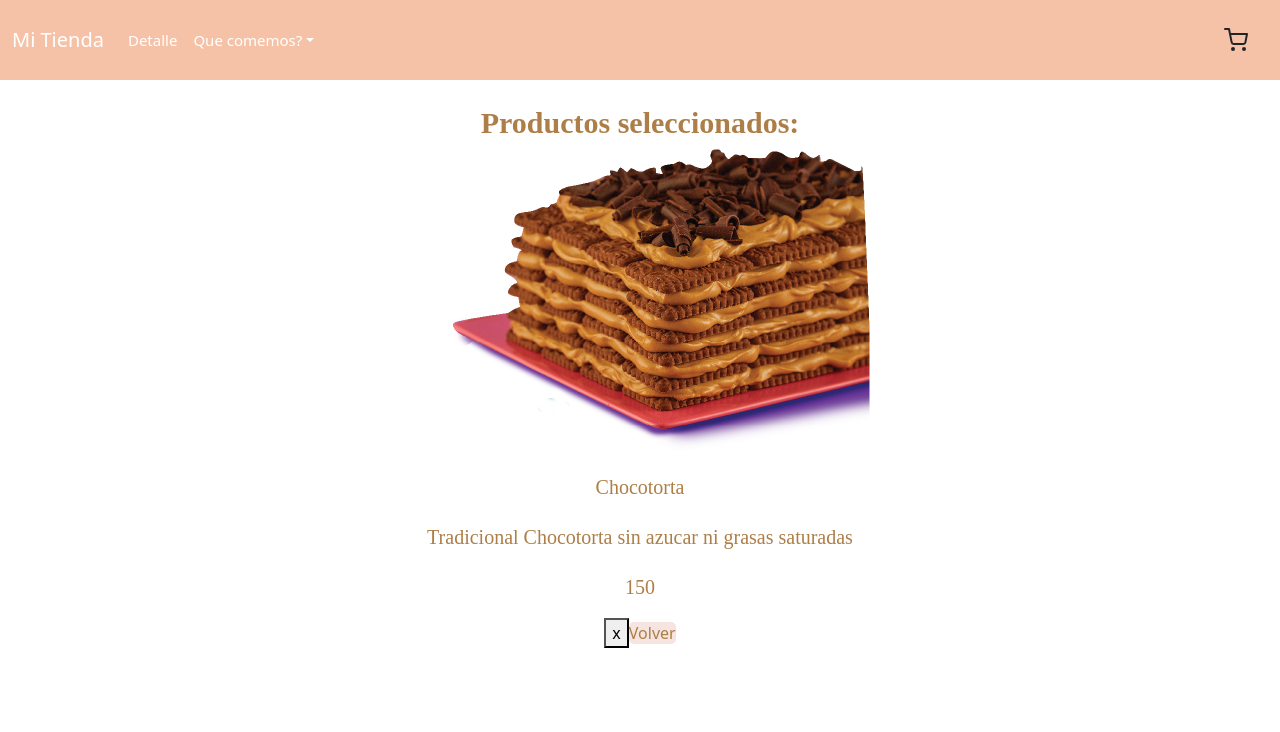
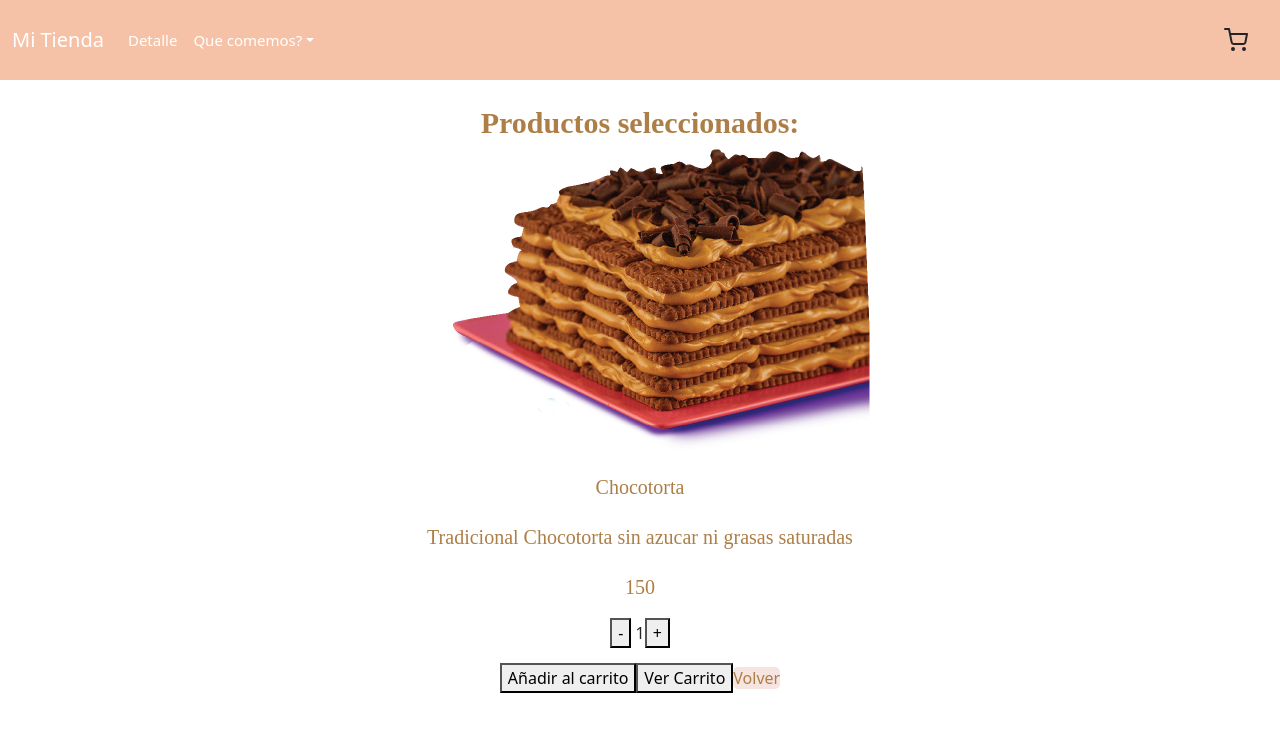
Before and after one commit to luciaabramzon/ecommerce, a React (Create React App) app: page /item/1 in a window 1280 px wide. Shown: the top 732 px of the page. Built offline with nearby package versions, Linux system fonts and the light colour scheme.

Commit message:
counter1

```diff
--- /dev/null
+++ b/src/components/cart/cart.js
@@ -0,0 +1,9 @@
+import { Link } from "react-router-dom"
+
+function Cart (){
+    return (
+<Link to="/" ><button>Volver</button></Link>
+)
+}
+
+export default Cart
--- a/src/components/helpers/useProducts.js
+++ b/src/components/helpers/useProducts.js
@@ -13,7 +13,6 @@ export const useProducts = () => {
             console.log(error)
         }finally{
             setLoading(false);
-            console.log("final")
         }
     }
 
--- a/src/components/item-detail-container/Detail.js
+++ b/src/components/item-detail-container/Detail.js
@@ -1,6 +1,7 @@
 import { useEffect, useState } from "react";
 import { Link, useParams } from "react-router-dom";
 import { useProducts } from "../helpers/useProducts"
+import ItemCounter from "../item-counter/counter";
 import Item from "../item-list-container/Item/Item";
 
 
@@ -33,17 +34,24 @@ const buttonComprar={
 
 const Detail=()=>{
 
-
     const {products}= useProducts();
     const {id} = useParams ();
     const [selectedItem,setSelectedItem]=useState(null);
 
 
+    const onAdd= (counter)=>{
+        /* setShow (false) */
+        alert(`Se compraron ${counter} articulos`)
+    }
+
+
     useEffect (()=>{
         if(products.length>0){
-            const selectedProduct= products.find ((product) => product.id===id)
+            const selectedProduct= products.find ((product) =>
+            product.id===id)
+
             setSelectedItem (selectedProduct)
-            console.log(selectedProduct)
+
         }
     },[products])
 
@@ -56,7 +64,10 @@ const Detail=()=>{
    <p style={styleParrafo} >{selectedItem && selectedItem.name}</p>
    <p style={styleParrafo}>{selectedItem && selectedItem.description}</p>
    <p style={styleParrafo}>{selectedItem && selectedItem.price}</p>
-   <button onClick ={()=>setSelectedItem(!selectedItem) }>x</button>
+   <ItemCounter stock={selectedItem && selectedItem.stock} onAdd={onAdd} />
+   <button onClick={onAdd}>Añadir al carrito</button>
+   <Link to="/cart"><button>Ver Carrito</button></Link>
+{/*    <button onClick ={()=>setSelectedItem(!selectedItem) }>x</button> */}
    <Link to="/" style={buttonComprar}>Volver</Link>
    </div>
    )
--- a/src/components/item-list-container/Item/Item.js
+++ b/src/components/item-list-container/Item/Item.js
@@ -46,7 +46,7 @@ const Item=({product})=>{
         <h6 style={stylePrecio}>Precio:$ {price}</h6>
         </div></Link>
         <div>
-       {/*  { show?  */} <ItemCounter stock={stock} onAdd={onAdd} />
+       {/*  { show?   <ItemCounter stock={stock} onAdd={onAdd} />  */}
         <Link style={buttonComprar} to={`/item/${id}`}>Ver detalles</Link>
         </div>
 
--- a/src/components/routes/Rout.js
+++ b/src/components/routes/Rout.js
@@ -4,7 +4,7 @@ import ItemDetail from '../item-detail-container/ItemDetail';
 import ItemListContainer from '../item-list-container/ItemListContainer';
 import Navbar from '../NavBar';
 import NotFound from '../NotFound/NotFound';
-
+import Cart from '../cart/cart'
 const Rout = () =>{
     return(
         <BrowserRouter>
@@ -13,7 +13,7 @@ const Rout = () =>{
             <Route path="/" element={<ItemListContainer/>} />
             <Route path="/category/:id" element={<ItemListContainer/>} />
             <Route path="/item/:id" element={<ItemDetail/>} />
-            <Route path="/cart" element={<ItemListContainer/>} />
+            <Route path="/cart" element={<Cart/>} />
             <Route path="/checkout" element={<ItemListContainer/>} />
             <Route path="/*" element={<NotFound/>} />
         </Switch>
```
